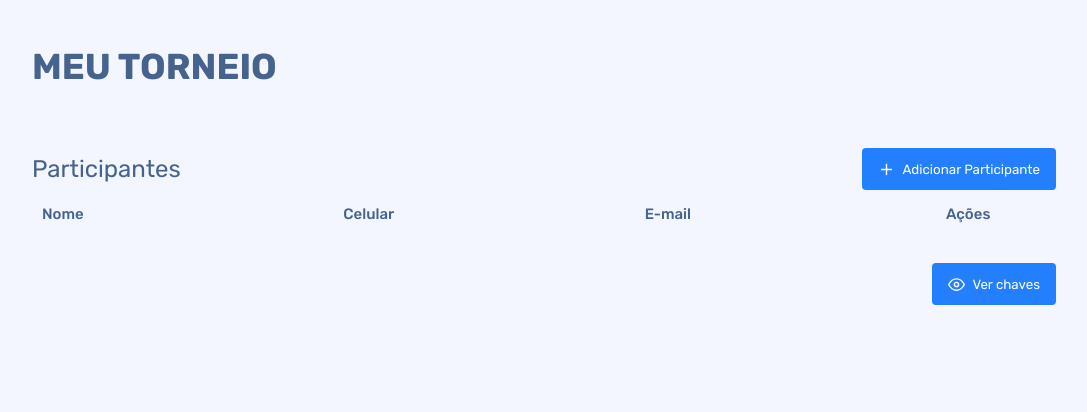
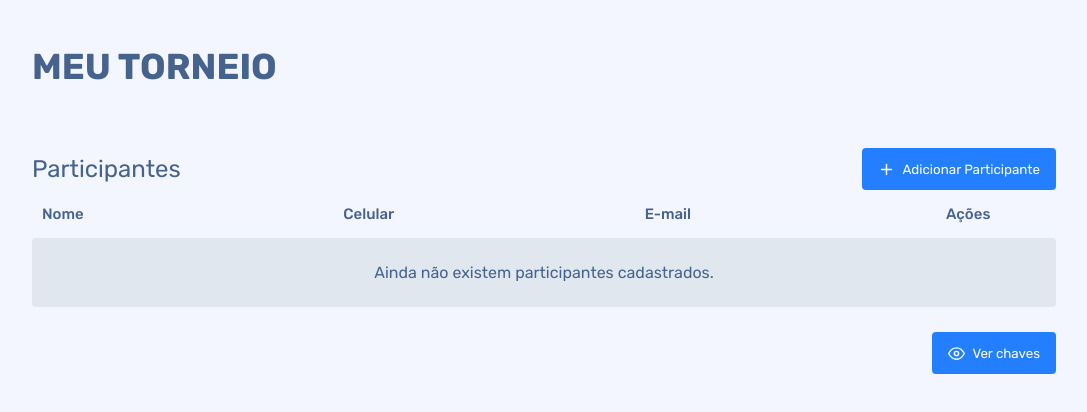
Before and after one commit to williamroger/appgame-react, a React (Create React App) app: page / in a window 1280 px wide. Shown: the top 412 px of the page, without its empty margins (96-1183 px from the left). Built offline with nearby package versions, Linux system fonts and the light colour scheme.

Commit message:
Update on method deleteParticipant and List Participants

```diff
--- a/src/pages/Dashboard/index.tsx
+++ b/src/pages/Dashboard/index.tsx
@@ -18,6 +18,7 @@ import {
   Subtitle,
   HeaderList,
   List,
+  ListMessage,
   ListItem,
   FooterList,
   Form,
@@ -96,6 +97,10 @@ const Dashboard: React.FC = () => {
   function handleFormSubmit(data: any) {
     try {
       setParticipants([...participants, data]);
+      handleHideModal();
+      swal('Novo Participante cadastrado com sucesso!', {
+        icon: 'success',
+      });
     } catch (error) {
       console.log(error);
     }
@@ -103,7 +108,7 @@ const Dashboard: React.FC = () => {
 
   function deleteParticipant(id: number) {
     const storageItems = localStorage.getItem(storageKey);
-
+    console.log(id)
     if (storageItems) {
       swal({
         title: 'Você tem certeza',
@@ -113,7 +118,11 @@ const Dashboard: React.FC = () => {
         dangerMode: true,
       }).then((willDelete) => {
         if (willDelete) {
-          const newStorageItems = JSON.parse(storageItems).splice(id, 1);
+          const items = JSON.parse(storageItems);
+          // eslint-disable-next-line @typescript-eslint/no-unused-vars
+          const removedItem = items.splice(id, 1);
+          const newStorageItems = items;
+
           setParticipants([...newStorageItems]);
 
           swal('Participante excluído com sucesso!', {
@@ -159,9 +168,10 @@ const Dashboard: React.FC = () => {
         </span>
         </HeaderList>
         <List>
-          {participants ? participants.map((participant, index) => (
+          {participants.length ? participants.map((participant, index) => (
             <ListItem key={index}>
               <span>
+                id {index}
                 {participant.name}
               </span>
               <span>
@@ -182,7 +192,7 @@ const Dashboard: React.FC = () => {
                 </Button>
               </span>
             </ListItem>
-          )) : <p>Ainda não existem participantes cadastrados.</p>}
+          )) : <ListMessage>Ainda não existem participantes cadastrados.</ListMessage>}
         </List>
         <FooterList>
           <Link to="/keys">
--- a/src/pages/Dashboard/styles.ts
+++ b/src/pages/Dashboard/styles.ts
@@ -53,6 +53,14 @@ export const HeaderList = styled.div`
 export const List = styled.div`
   display: flex;
   flex-direction: column;
+`;
+
+export const ListMessage = styled.p`
+  text-align: center;
+  padding: 25px;
+  background: #e0e7ef;
+  color: #45638c;
+  border-radius: 4px;
 `;
 
 export const ListItem = styled.div`
```
